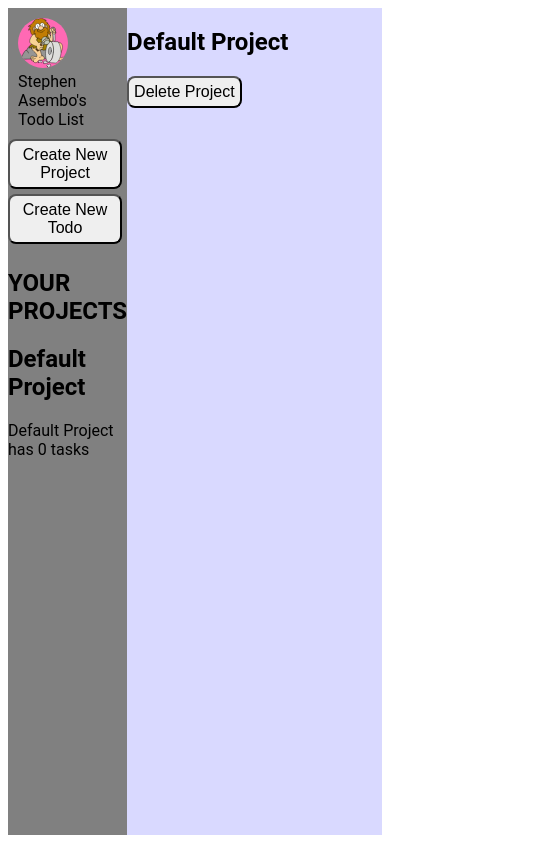
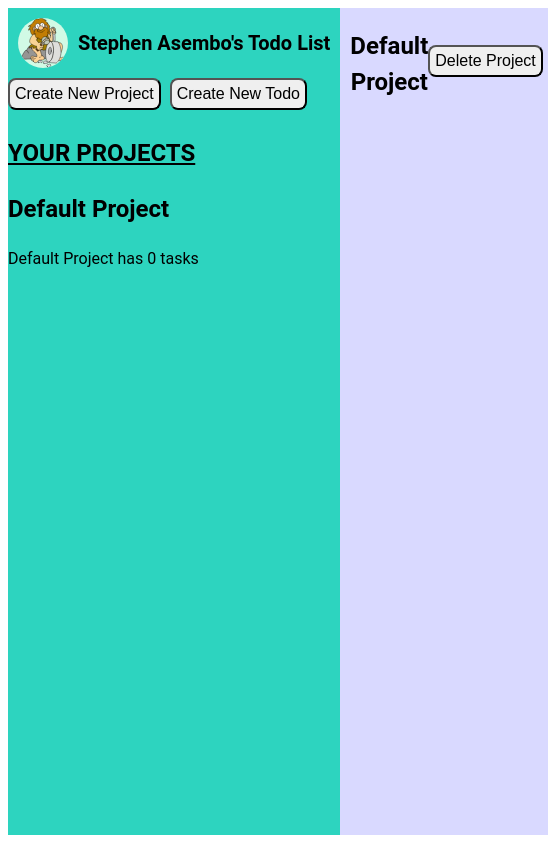
Before and after one commit to Stephenasembo/Todo-list, a website built with webpack: page src/index.html in a window 390 px wide. Shown: the whole page, 548 px wide, since content can reach past the window. Built offline with nearby package versions, Linux system fonts and the light colour scheme.

Commit message:
Add More Styling And Layout

```diff
--- a/src/display-controller.js
+++ b/src/display-controller.js
@@ -7,20 +7,26 @@ export function updateDisplay(){
     displayNodes.projectsDiv.innerHTML = '';
     for (let project of userProjects){
         const projectDiv = document.createElement('div');
+        const projectHead = document.createElement('div');
         const projectDeleteBtn = document.createElement('button');
         projectDeleteBtn.textContent = 'Delete Project';
         projectDeleteBtn.classList.toggle('deleteProject');
         projectDeleteBtn.setAttribute('id', project.name);
         const heading = document.createElement('h2');
         heading.textContent = project.name;
-        projectDiv.appendChild(heading);
-        projectDiv.appendChild(projectDeleteBtn);
+        projectHead.appendChild(heading);
+        projectHead.appendChild(projectDeleteBtn);
+
+        projectDiv.appendChild(projectHead);
+        projectHead.classList.toggle('projectHead');
 
         for (let todo of (project.todos)){
             const todoDiv = document.createElement('div');
             const titleHeading = document.createElement('h3');
             const priorityPara = document.createElement('p');
             const dueDatepara = document.createElement('p');
+            const btnPara = document.createElement('p');
+
             const deleteTodoBtn = document.createElement('button');
             deleteTodoBtn.textContent = 'Delete Todo';
             deleteTodoBtn.setAttribute('class', 'deleteTodo');
@@ -36,6 +42,10 @@ export function updateDisplay(){
             editTodoBtn.setAttribute('class', 'editTodo');
             editTodoBtn.setAttribute('id', todo.title);
 
+            btnPara.appendChild(expandTodoBtn);
+            btnPara.appendChild(editTodoBtn);
+            btnPara.appendChild(deleteTodoBtn);
+
             titleHeading.textContent = todo.title;
             let priorityLvl = null;
             if (todo.priority == 'lowImportance'){
@@ -44,13 +54,11 @@ export function updateDisplay(){
             else {
                 priorityLvl = todo.priority
             }
-            priorityPara.textContent = `Priority level: ${priorityLvl}`;
-            dueDatepara.textContent = `Due Date: ${todo.dueDate}`;
+            priorityPara.innerHTML = `<span>Priority level:</span> ${priorityLvl}.`;
+            dueDatepara.innerHTML = `<span>Due Date:</span> ${todo.dueDate}`;
 
             todoDiv.appendChild(titleHeading);
-            todoDiv.appendChild(expandTodoBtn);
-            todoDiv.appendChild(editTodoBtn);
-            todoDiv.appendChild(deleteTodoBtn);
+            todoDiv.appendChild(btnPara);
             todoDiv.appendChild(priorityPara);
             todoDiv.appendChild(dueDatepara);
 
--- a/src/styles.css
+++ b/src/styles.css
@@ -5,15 +5,16 @@ html{
 body{
     height: 98%;
     font-family: Roboto, system-ui, -apple-system, BlinkMacSystemFont, 'Segoe UI', Oxygen, Ubuntu, Cantarell, 'Open Sans', 'Helvetica Neue', sans-serif;
+    line-height: 1.5;
 }
 
 .sidebar {
-    background-color: grey;
+    background-color: #2dd4bf;
 }
 
 .profileimg {
     border-radius: 50%;
-    background-color: hotpink;
+    background-color: #d1fae5;
 }
 
 #container {
@@ -38,3 +39,36 @@ button {
     margin-right: 5px;
     margin-bottom: 5px;
 }
+
+.projectHead {
+    display: grid;
+    grid-template-columns: 1fr max-content;
+}
+
+.projectHead > button {
+    height: min-content;
+    align-self: center;
+}
+
+.projectHead > h2 {
+    text-align: center;
+}
+
+.profile {
+    display: grid;
+    grid-template-columns: 60px max-content;
+}
+
+.profile > span {
+    align-self: center;
+    font-weight: 700;
+    font-size: 20px;
+}
+
+#createdProjects > h2 {
+    text-decoration: underline;
+}
+
+.projects > div{
+    margin-left: 10px;
+}
--- a/src/task-styles.css
+++ b/src/task-styles.css
@@ -2,6 +2,8 @@
     border: 1px solid black;
     padding: 5px;
     padding-left: 10px;
+    border-radius: 16px;
+    margin-bottom: 5px;
 }
 
 .lowImportance{
@@ -13,3 +15,7 @@
 .urgent{
     background-color: #f87171;
 }
+
+.taskDiv span {
+    font-weight: 700;
+}
```
